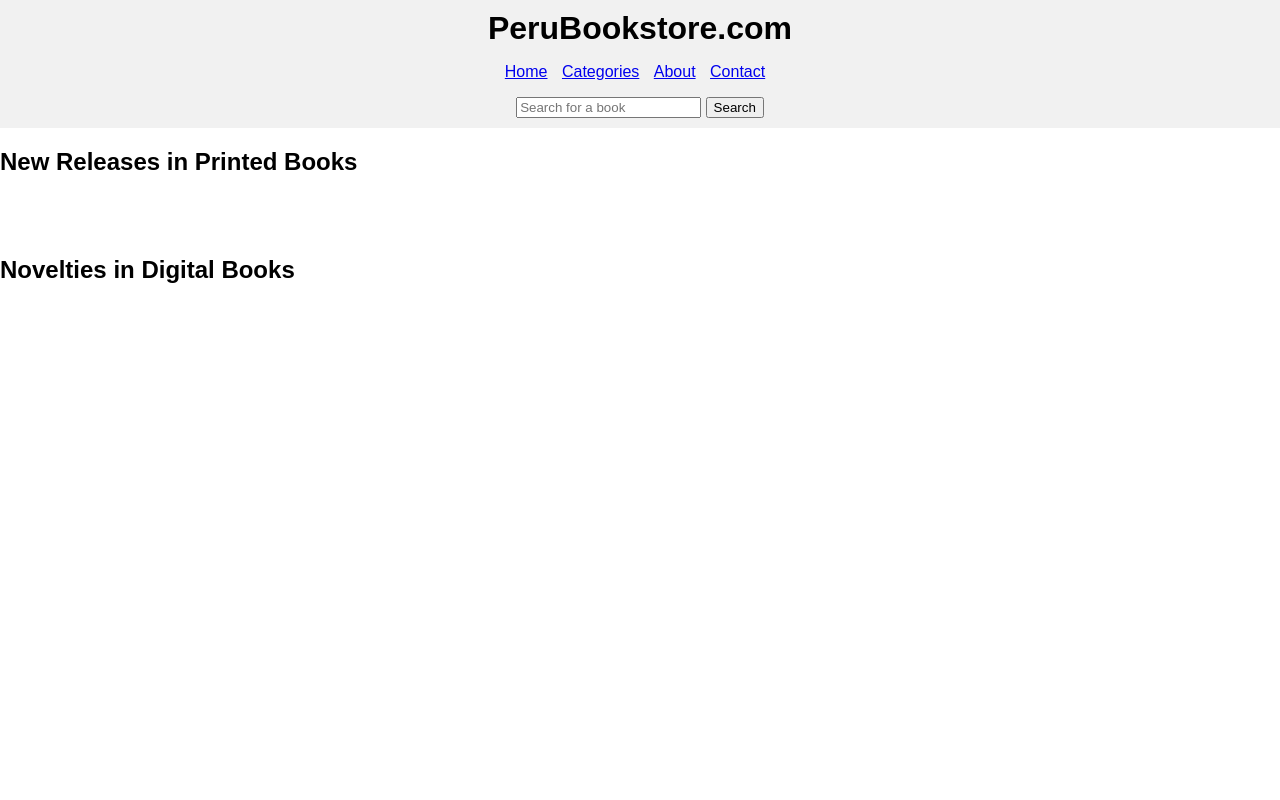
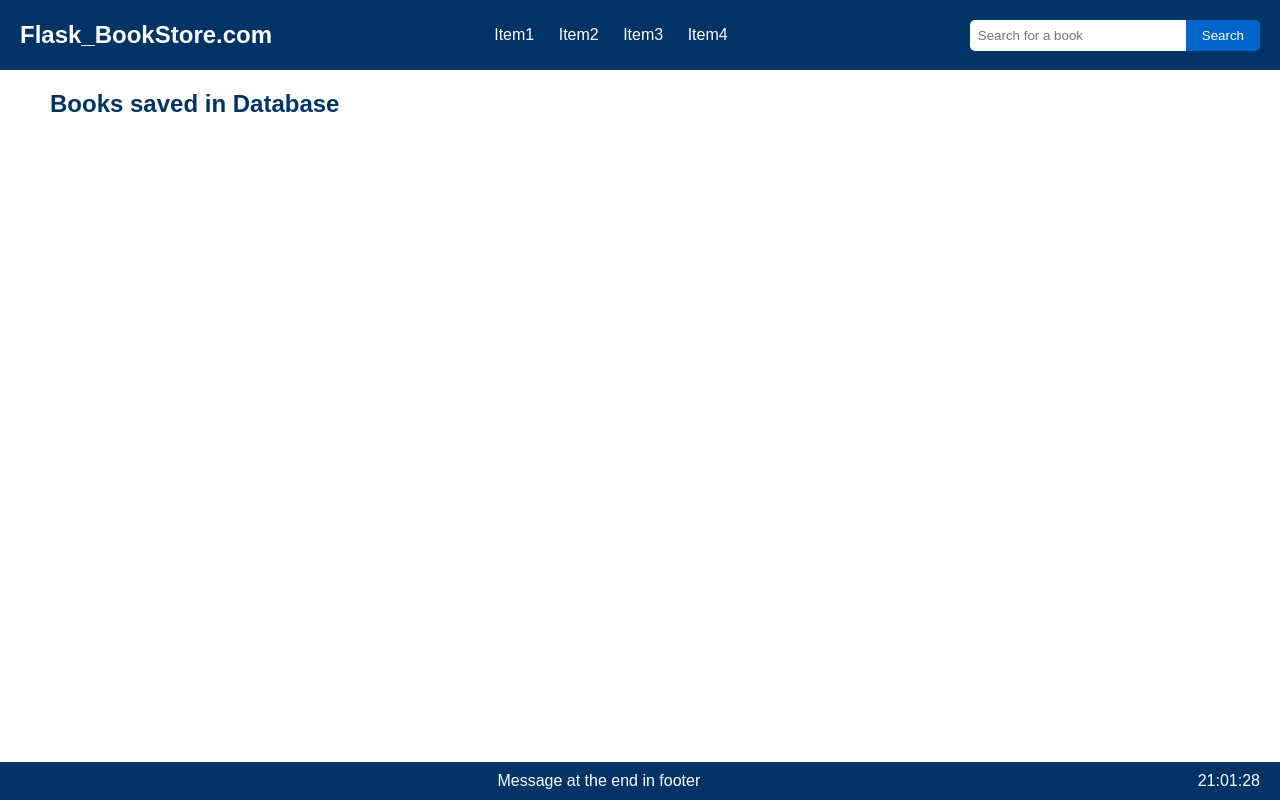
Before and after one commit to m1guel17/Bookstore_Flask, a Flask app: page / in a window 1280 px wide. Run offline with Flask 3, Linux system fonts and the light colour scheme; data that the repository does not hold is empty.

Commit message:
new_style_for_index&add_js_script

```diff
--- /dev/null
+++ b/static/scripts/index.js
@@ -0,0 +1,19 @@
+function updateClock() {
+    const now = new Date();
+    let hours = now.getHours();
+    let minutes = now.getMinutes();
+    let seconds = now.getSeconds();
+    // Format the time to ensure two digits for hours, minutes, and seconds
+    hours = hours < 10 ? '0' + hours : hours;
+    minutes = minutes < 10 ? '0' + minutes : minutes;
+    seconds = seconds < 10 ? '0' + seconds : seconds;
+    // Combine into a time string
+    const timeString = hours + ':' + minutes + ':' + seconds;
+    document.getElementById('clock').innerHTML = timeString;
+}
+
+// Update the clock every 1000 milliseconds (1 second)
+setInterval(updateClock, 1000);
+
+// Initialize the clock immediately on page load
+window.onload = updateClock;
--- /dev/null
+++ b/static/styles/index.css
@@ -0,0 +1,127 @@
+body, html {
+    font-family: Arial, sans-serif;
+    margin: 0;
+    padding: 0;
+}
+
+body {
+    padding-bottom: 50px; /* Add padding to the bottom of the body to ensure content isn't covered by the footer */
+}
+
+header {
+    background-color: #003366;
+    color: white;
+    padding: 10px 20px;
+    display: flex;
+    justify-content: space-between;
+    align-items: center;
+}
+
+header h1 {
+    margin: 0;
+    font-size: 24px;
+}
+
+nav ul {
+    list-style: none;
+    padding: 0;
+}
+
+nav ul li {
+    display: inline;
+    margin-right: 20px;
+}
+
+nav ul li a {
+    color: white;
+    text-decoration: none;
+}
+
+form {
+    display: flex;
+    align-items: center;
+}
+
+form input[type="text"] {
+    padding: 8px;
+    width: 200px; /* Adjust width as per your layout */
+    border: none;
+    border-radius: 5px 0 0 5px; /* Rounded corners on the left side */
+}
+
+form button {
+    padding: 8px 16px;
+    background-color: #0066cc; /* Slightly lighter blue for the button */
+    color: white;
+    border: none;
+    border-radius: 0 5px 5px 0; /* Rounded corners on the right side */
+    cursor: pointer;
+}
+
+form button:hover {
+    background-color: #bebebe; /* Darker shade for hover effect */
+}
+
+.book-container {
+    display: flex;
+    overflow-x: auto;
+    padding: 20px;
+}
+
+.book {
+    margin: 10px;
+    width: 160px;
+    text-align: center;
+}
+
+.book img {
+    height: 150px;          /* Fixed height */
+    width: 100px;           /* Fixed width */
+    object-fit: cover;      /* Ensures the image covers the designated area without distortion */
+    border-radius: 5px;
+}
+
+.book a{
+    text-decoration: none;
+}
+
+.details h3 {
+    font-size: 1em;
+    margin: 5px 0;
+}
+
+.details p {
+    font-size: 0.8em;
+    margin: 5px 0;
+}
+
+.new-releases h2{
+    margin-left: 50px;
+    color: #003366;
+}
+
+footer {
+    position: fixed;
+    left: 0;
+    bottom: 0;
+    width: 100%;
+    background-color: #003366;  /* Matching the header background color */
+    color: white;
+    text-align: center;
+    padding: 10px 0;
+    display: flex;
+    justify-content: space-between;
+    align-items: center;
+}
+
+footer p {
+    flex-grow: 1; /* Makes the paragraph expand to fill the space, centering the text */
+    margin: 0; /* Removes default margin */
+    text-align: center;
+}
+
+.clock {
+    color: white;
+    margin-right: 20px; /* Right margin for spacing */
+    font-size: 16px;
+}
--- a/static/styles/style.css
+++ /dev/null
@@ -1,63 +0,0 @@
-body, html {
-    font-family: Arial, sans-serif;
-    margin: 0;
-    padding: 0;
-}
-
-header {
-    background-color: #f1f1f1;
-    padding: 10px;
-    text-align: center;
-}
-
-header h1 {
-    margin: 0;
-}
-
-nav ul {
-    list-style: none;
-    padding: 0;
-}
-
-nav ul li {
-    display: inline;
-    margin-right: 10px;
-}
-
-.search-bar input[type="text"] {
-    padding: 5px;
-}
-
-.search-bar button {
-    padding: 5px 10px;
-    background-color: blue;
-    color: white;
-    border: none;
-}
-
-.book-container {
-    display: flex;
-    overflow-x: auto;
-    padding: 20px;
-}
-
-.book {
-    margin: 10px;
-    width: 160px;
-    text-align: center;
-}
-
-.book img {
-    width: 100%;
-    height: auto;
-}
-
-.details h3 {
-    font-size: 1em;
-    margin: 5px 0;
-}
-
-.details p {
-    font-size: 0.8em;
-    margin: 5px 0;
-}
--- a/templates/index.html
+++ b/templates/index.html
@@ -3,17 +3,17 @@
 <head>
     <meta charset="UTF-8">
     <title>Bookstore</title>
-    <link rel="stylesheet" href="{{ url_for('static', filename='styles/style.css') }}">
+    <link rel="stylesheet" href="{{ url_for('static', filename='styles/index.css') }}">
 </head>
 <body>
     <header>
-        <h1>PeruBookstore.com</h1>
+        <h1>Flask_BookStore.com</h1>
         <nav>
             <ul>
-                <li><a href="#">Home</a></li>
-                <li><a href="#">Categories</a></li>
-                <li><a href="#">About</a></li>
-                <li><a href="#">Contact</a></li>
+                <li><a href="#">Item1</a></li>
+                <li><a href="#">Item2</a></li>
+                <li><a href="#">Item3</a></li>
+                <li><a href="#">Item4</a></li>
             </ul>
         </nav>
         <form action="{{ url_for('search') }}" method="post">
@@ -21,9 +21,8 @@
             <button type="submit">Search</button>
         </form>
     </header>
-
     <section class="new-releases">
-        <h2>New Releases in Printed Books</h2>
+        <h2>Books saved in Database</h2>
         <div class="book-container">
             <!-- Books will be dynamically inserted here -->
             {% for book in books %}
@@ -33,18 +32,16 @@
                     <h3>{{ book.title }}</h3>
                     <p>{{ book.author }}</p>
                     <p>${{ book.price }}</p>
-                    <a href="#">See More</a>
+                    <a href="#">Book Link</a>
                 </div>
             </div>
             {% endfor %}
         </div>
     </section>
-
-    <section class="digital-books">
-        <h2>Novelties in Digital Books</h2>
-        <div class="book-container">
-            <!-- Similar loop for digital books -->
-        </div>
-    </section>
+    <footer>
+        <p>Message at the end in footer</p>
+        <div id="clock" class="clock"></div>
+    </footer>
+    <script src="{{ url_for('static', filename='scripts/index.js') }}"></script>
 </body>
 </html>
```
Also changed, not shown: static/styles/search.css (+18 -20 lines).
